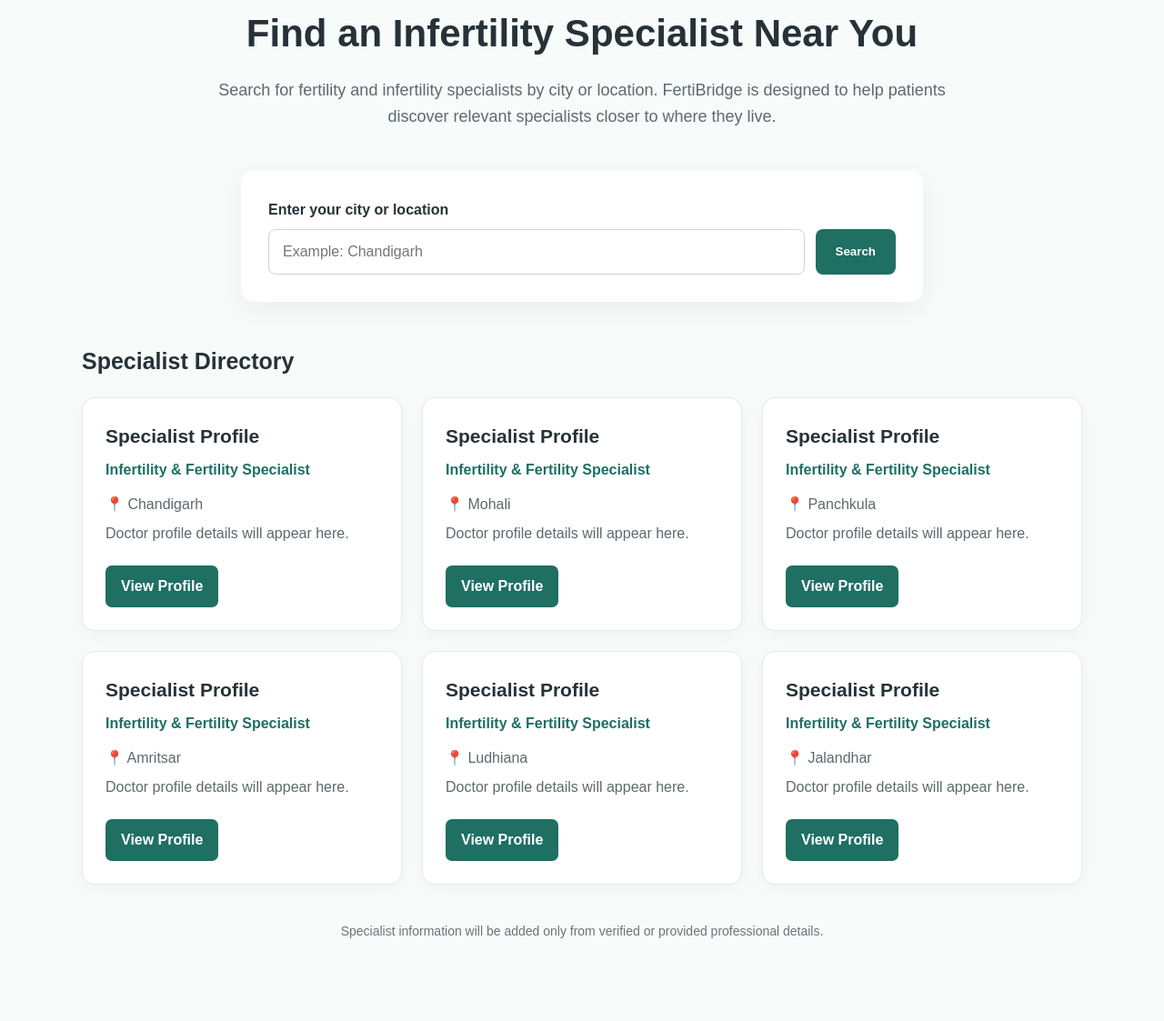
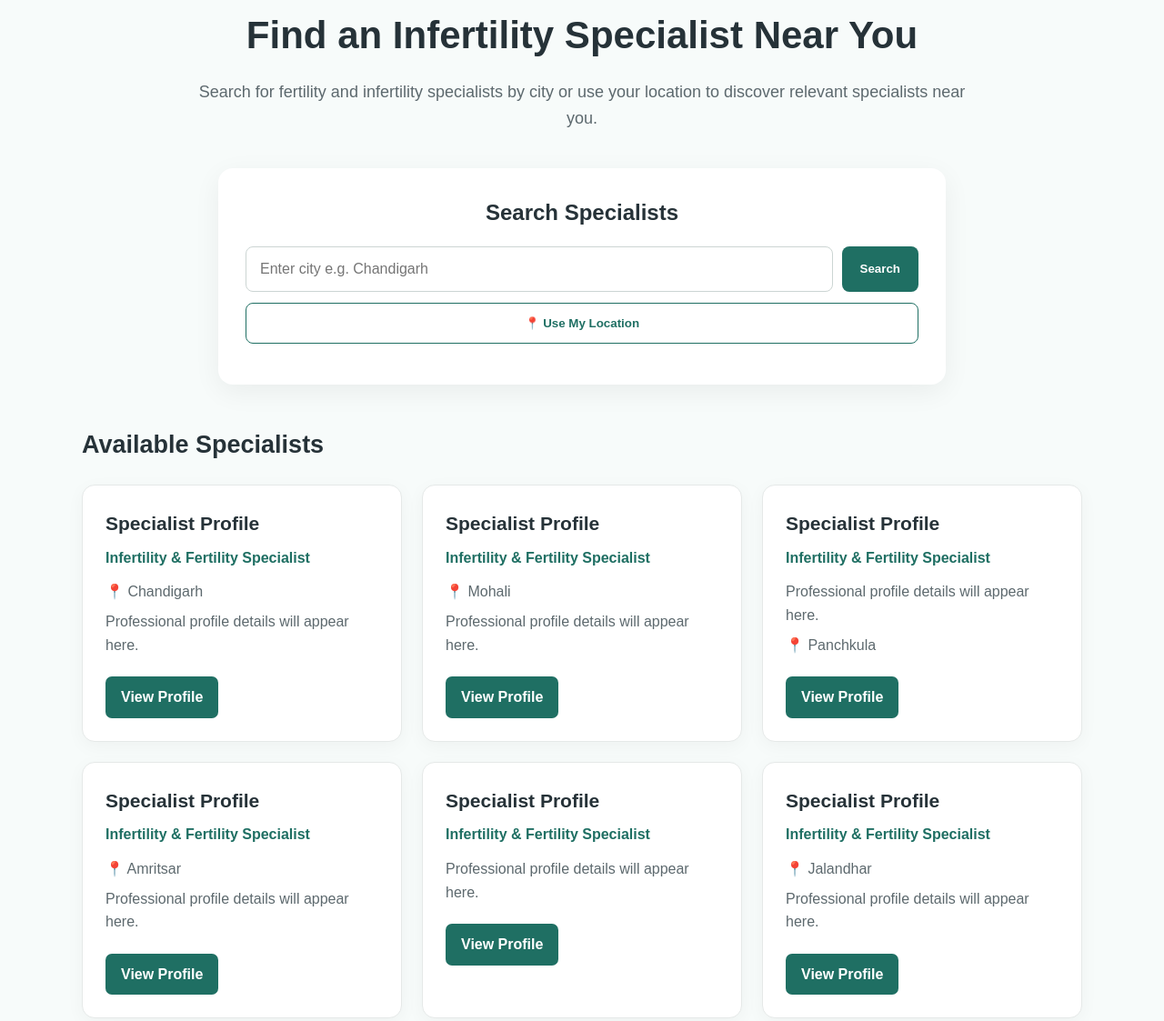
Before and after one commit to Davindersinghcoco/fertibridge.website, a plain HTML site: page Specialist.html in a window 1280 px wide. Shown: the part 151-1274 px from the top of the page at 91% size. Drawn offline with Linux system fonts and the light colour scheme.

Commit message:
Improve specialist search and location feature
Updated the title and improved the layout and styling of the Specialist page. Enhanced search functionality and added location-based features.

```diff
--- a/Specialist.html
+++ b/Specialist.html
@@ -5,7 +5,7 @@
   <meta name="viewport" content="width=device-width, initial-scale=1.0">
 
   <meta name="description" content="Find infertility and fertility specialists near you with FertiBridge.">
-  <title>Find an Infertility Specialist | FertiBridge</title>
+  <title>Find an Infertility Specialist Near You | FertiBridge</title>
 
   <style>
     * {
@@ -16,28 +16,28 @@
 
     body {
       font-family: Arial, Helvetica, sans-serif;
+      background: #f7fbfa;
+      color: #263238;
       line-height: 1.6;
-      color: #263238;
-      background: #f7fbfa;
     }
 
     header {
+      background: #ffffff;
       padding: 20px 7%;
       display: flex;
       justify-content: space-between;
       align-items: center;
-      background: #ffffff;
       border-bottom: 1px solid #e5e9e8;
     }
 
     .logo {
-      font-size: 27px;
+      font-size: 28px;
       font-weight: 700;
     }
 
     .home-link {
+      color: #1f6f63;
       text-decoration: none;
-      color: #1f6f63;
       font-weight: 700;
     }
 
@@ -46,9 +46,9 @@
     }
 
     .hero {
+      max-width: 850px;
+      margin: 0 auto 40px;
       text-align: center;
-      max-width: 850px;
-      margin: 0 auto 45px;
     }
 
     .hero h1 {
@@ -57,28 +57,27 @@
     }
 
     .hero p {
+      color: #5d696e;
       font-size: 18px;
-      color: #5d696e;
     }
 
     .search-box {
-      max-width: 750px;
+      max-width: 800px;
       margin: 0 auto 45px;
-      background: white;
+      background: #ffffff;
       padding: 30px;
-      border-radius: 14px;
-      box-shadow: 0 8px 30px rgba(0,0,0,0.06);
+      border-radius: 16px;
+      box-shadow: 0 8px 30px rgba(0, 0, 0, 0.06);
     }
 
-    .search-box label {
-      display: block;
-      font-weight: 700;
-      margin-bottom: 8px;
+    .search-box h2 {
+      margin-bottom: 18px;
+      text-align: center;
     }
 
     .search-row {
       display: flex;
-      gap: 12px;
+      gap: 10px;
     }
 
     .search-row input {
@@ -89,39 +88,54 @@
       font-size: 16px;
     }
 
-    .search-row button {
-      padding: 15px 22px;
+    button {
       border: none;
       border-radius: 8px;
+      padding: 14px 20px;
       background: #1f6f63;
       color: white;
       font-weight: 700;
       cursor: pointer;
     }
 
+    .location-button {
+      width: 100%;
+      margin-top: 12px;
+      background: #ffffff;
+      color: #1f6f63;
+      border: 1px solid #1f6f63;
+    }
+
+    .status {
+      text-align: center;
+      margin-top: 15px;
+      color: #5d696e;
+      font-size: 14px;
+    }
+
     .results-title {
       max-width: 1100px;
-      margin: 0 auto 20px;
-      font-size: 25px;
+      margin: 0 auto 22px;
+      font-size: 27px;
     }
 
     .specialists {
       max-width: 1100px;
-      margin: 0 auto;
+      margin: auto;
       display: grid;
       grid-template-columns: repeat(3, 1fr);
       gap: 22px;
     }
 
     .card {
-      background: white;
+      background: #ffffff;
       padding: 25px;
       border-radius: 14px;
       border: 1px solid #e5e9e8;
-      box-shadow: 0 5px 20px rgba(0,0,0,0.04);
+      box-shadow: 0 5px 20px rgba(0, 0, 0, 0.04);
     }
 
-    .card h2 {
+    .card h3 {
       font-size: 21px;
       margin-bottom: 8px;
     }
@@ -137,19 +151,30 @@
       margin-bottom: 7px;
     }
 
-    .card .button {
+    .profile-button {
       display: inline-block;
       margin-top: 15px;
       padding: 10px 17px;
+      background: #1f6f63;
+      color: white;
       border-radius: 7px;
       text-decoration: none;
-      background: #1f6f63;
-      color: white;
       font-weight: 700;
     }
 
+    .empty {
+      display: none;
+      max-width: 700px;
+      margin: 30px auto;
+      text-align: center;
+      color: #5d696e;
+      background: white;
+      padding: 25px;
+      border-radius: 12px;
+    }
+
     .note {
-      max-width: 900px;
+      max-width: 850px;
       margin: 40px auto 0;
       text-align: center;
       color: #68757a;
@@ -208,83 +233,94 @@
     <h1>Find an Infertility Specialist Near You</h1>
 
     <p>
-      Search for fertility and infertility specialists by city or location.
-      FertiBridge is designed to help patients discover relevant specialists
-      closer to where they live.
+      Search for fertility and infertility specialists by city or use your
+      location to discover relevant specialists near you.
     </p>
   </section>
 
   <section class="search-box">
-    <label for="city">Enter your city or location</label>
+
+    <h2>Search Specialists</h2>
 
     <div class="search-row">
       <input
         type="text"
-        id="city"
-        placeholder="Example: Chandigarh"
+        id="cityInput"
+        placeholder="Enter city e.g. Chandigarh"
       >
 
-      <button onclick="searchSpecialists()">
+      <button onclick="searchCity()">
         Search
       </button>
     </div>
+
+    <button class="location-button" onclick="useMyLocation()">
+      📍 Use My Location
+    </button>
+
+    <div class="status" id="locationStatus"></div>
+
   </section>
 
   <h2 class="results-title" id="resultsTitle">
-    Specialist Directory
+    Available Specialists
   </h2>
 
   <section class="specialists" id="specialistList">
 
-    <article class="card" data-city="chandigarh">
-      <h2>Specialist Profile</h2>
+    <article class="card" data-city="chandigarh" data-lat="30.7333" data-lon="76.7794">
+      <h3>Specialist Profile</h3>
       <div class="specialty">Infertility & Fertility Specialist</div>
       <p>📍 Chandigarh</p>
-      <p>Doctor profile details will appear here.</p>
-      <a class="button" href="#">View Profile</a>
+      <p>Professional profile details will appear here.</p>
+      <a class="profile-button" href="#">View Profile</a>
     </article>
 
-    <article class="card" data-city="mohali">
-      <h2>Specialist Profile</h2>
+    <article class="card" data-city="mohali" data-lat="30.7046" data-lon="76.7179">
+      <h3>Specialist Profile</h3>
       <div class="specialty">Infertility & Fertility Specialist</div>
       <p>📍 Mohali</p>
-      <p>Doctor profile details will appear here.</p>
-      <a class="button" href="#">View Profile</a>
+      <p>Professional profile details will appear here.</p>
+      <a class="profile-button" href="#">View Profile</a>
     </article>
 
-    <article class="card" data-city="panchkula">
-      <h2>Specialist Profile</h2>
+    <article class="card" data-city="panchkula" data-lat="30.6942" data-lon="76.8606">
+      <h3>Specialist Profile</h3>
       <div class="specialty">Infertility & Fertility Specialist</div>
+      <p>Professional profile details will appear here.</p>
       <p>📍 Panchkula</p>
-      <p>Doctor profile details will appear here.</p>
-      <a class="button" href="#">View Profile</a>
+      <a class="profile-button" href="#">View Profile</a>
     </article>
 
-    <article class="card" data-city="amritsar">
-      <h2>Specialist Profile</h2>
+    <article class="card" data-city="amritsar" data-lat="31.6340" data-lon="74.8723">
+      <h3>Specialist Profile</h3>
       <div class="specialty">Infertility & Fertility Specialist</div>
       <p>📍 Amritsar</p>
-      <p>Doctor profile details will appear here.</p>
-      <a class="button" href="#">View Profile</a>
+      <p>Professional profile details will appear here.</p>
+      <a class="profile-button" href="#">View Profile</a>
     </article>
 
-    <article class="card" data-city="ludhiana">
-      <h2>Specialist Profile</h2>
+    <article class="card" data-city="ludhiana" data-lat="30.9010" data-lon="75.8573">
+      <h3>Specialist Profile</h3>
       <div class="specialty">Infertility & Fertility Specialist</div>
-      <p>📍 Ludhiana</p>
-      <p>Doctor profile details will appear here.</p>
-      <a class="button" href="#">View Profile</a>
+      <p>Professional profile details will appear here.</p>
+      <a class="profile-button" href="#">View Profile</a>
     </article>
 
-    <article class="card" data-city="jalandhar">
-      <h2>Specialist Profile</h2>
+    <article class="card" data-city="jalandhar" data-lat="31.3260" data-lon="75.5762">
+      <h3>Specialist Profile</h3>
       <div class="specialty">Infertility & Fertility Specialist</div>
       <p>📍 Jalandhar</p>
-      <p>Doctor profile details will appear here.</p>
-      <a class="button" href="#">View Profile</a>
+      <p>Professional profile details will appear here.</p>
+      <a class="profile-button" href="#">View Profile</a>
     </article>
 
   </section>
+
+  <div class="empty" id="emptyMessage">
+    No specialists are currently listed for this location.
+    Please try another nearby city.
+  </div>
 
   <p class="note">
     Specialist information will be added only from verified or provided
@@ -298,22 +334,29 @@
 </footer>
 
 <script>
-  function searchSpecialists() {
 
-    const cityInput = document
-      .getElementById("city")
+  function searchCity() {
+
+    const input = document
+      .getElementById("cityInput")
       .value
       .trim()
       .toLowerCase();
 
-    const cards = document.querySelectorAll(".card");
+    const cards = Array.from(
+      document.querySelectorAll(".card")
+    );
+
+    const empty = document.getElementById("emptyMessage");
     const title = document.getElementById("resultsTitle");
 
-    if (!cityInput) {
-      title.textContent = "Specialist Directory";
+    if (!input) {
       cards.forEach(card => {
         card.style.display = "block";
       });
+
+      empty.style.display = "none";
+      title.textContent = "Available Specialists";
       return;
     }
 
@@ -325,7 +368,7 @@
         .getAttribute("data-city")
         .toLowerCase();
 
-      if (city.includes(cityInput)) {
+      if (city.includes(input)) {
         card.style.display = "block";
         found = true;
       } else {
@@ -337,14 +380,120 @@
     if (found) {
       title.textContent =
         "Specialists near " +
-        cityInput.charAt(0).toUpperCase() +
-        cityInput.slice(1);
+        input.charAt(0).toUpperCase() +
+        input.slice(1);
+
+      empty.style.display = "none";
+
     } else {
-      title.textContent =
-        "No specialists found for " +
-        cityInput;
+
+      title.textContent = "Search Results";
+      empty.style.display = "block";
     }
   }
+
+
+  function useMyLocation() {
+
+    const status =
+      document.getElementById("locationStatus");
+
+    if (!navigator.geolocation) {
+      status.textContent =
+        "Location services are not supported by this browser.";
+      return;
+    }
+
+    status.textContent =
+      "Requesting your location...";
+
+    navigator.geolocation.getCurrentPosition(
+
+      function(position) {
+
+        const userLat =
+          position.coords.latitude;
+
+        const userLon =
+          position.coords.longitude;
+
+        const cards =
+          Array.from(document.querySelectorAll(".card"));
+
+        cards.forEach(card => {
+
+          const lat =
+            parseFloat(card.getAttribute("data-lat"));
+
+          const lon =
+            parseFloat(card.getAttribute("data-lon"));
+
+          card.distance =
+            calculateDistance(
+              userLat,
+              userLon,
+              lat,
+              lon
+            );
+
+        });
+
+        cards.sort((a, b) =>
+          a.distance - b.distance
+        );
+
+        const list =
+          document.getElementById("specialistList");
+
+        cards.forEach(card =>
+          list.appendChild(card)
+        );
+
+        document.getElementById("resultsTitle").textContent =
+          "Specialists Nearest to You";
+
+        status.textContent =
+          "Specialists have been arranged by approximate distance from your location.";
+
+      },
+
+      function() {
+
+        status.textContent =
+          "We could not access your location. Please search by city instead.";
+
+      }
+    );
+  }
+
+
+  function calculateDistance(lat1, lon1, lat2, lon2) {
+
+    const earthRadius = 6371;
+
+    const dLat =
+      (lat2 - lat1) * Math.PI / 180;
+
+    const dLon =
+      (lon2 - lon1) * Math.PI / 180;
+
+    const a =
+      Math.sin(dLat / 2) *
+      Math.sin(dLat / 2) +
+      Math.cos(lat1 * Math.PI / 180) *
+      Math.cos(lat2 * Math.PI / 180) *
+      Math.sin(dLon / 2) *
+      Math.sin(dLon / 2);
+
+    const c =
+      2 * Math.atan2(
+        Math.sqrt(a),
+        Math.sqrt(1 - a)
+      );
+
+    return earthRadius * c;
+  }
+
 </script>
 
 </body>
```
